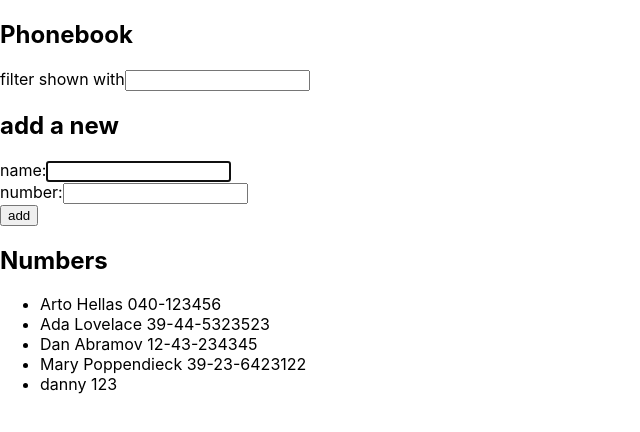
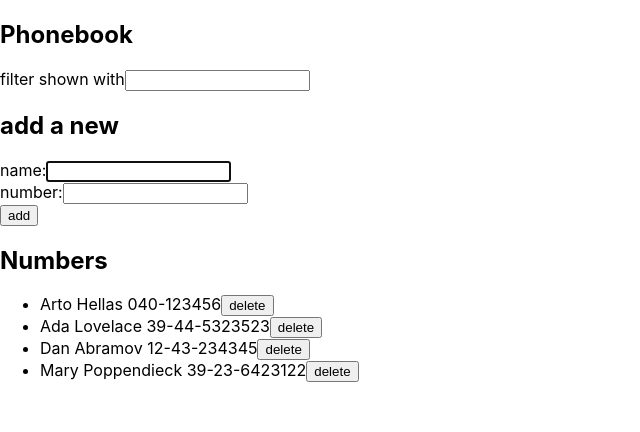
Before and after one commit to Danny626/react-exercises, a React (Create React App) app in the folder part2/phonebook/: page / in a window 1280 px wide. Shown: the top 432 px of the page, without its empty margins (0-640 px from the left). Built offline with nearby package versions, Linux system fonts and the light colour scheme; data requests are answered from the project's data file.

Commit message:
feat: delete person

```diff
--- a/part2/phonebook/db.json
+++ b/part2/phonebook/db.json
@@ -19,11 +19,6 @@
       "fname": "Mary Poppendieck",
       "number": "39-23-6423122",
       "id": 4
-    },
-    {
-      "fname": "danny",
-      "number": "123",
-      "id": 5
     }
   ]
 }
--- a/part2/phonebook/src/App.js
+++ b/part2/phonebook/src/App.js
@@ -72,6 +72,24 @@ const App = () => {
     setPersonsFiltered(personsFiltered);
   };
 
+  const deletePerson = (id, name) => {
+    console.log(id, name);
+    if(window.confirm(`Está seguro de eliminar a ${name}`)) {
+      personService
+        .remove(id)
+        .then(response => {
+          console.log(`${name} eliminado correctamente`);
+          setPersons(persons.filter(person => person.id !== id));
+          setPersonsFiltered(persons.filter(person => person.id !== id));
+        })
+        .catch(error => {
+          alert(`La persona ${name} ya fué eliminada del servidor`);
+          setPersons(persons.filter(person => person.id !== id));
+          setPersonsFiltered(persons.filter(person => person.id !== id));
+        })
+    }
+  }
+
   return (
     <div>
       <h2>Phonebook</h2>
@@ -93,6 +111,7 @@ const App = () => {
 
       <Persons
         personsFiltered={personsFiltered}
+        deletePerson={deletePerson}
       />
     </div>
   );
--- /dev/null
+++ b/part2/phonebook/src/components/Person.js
@@ -0,0 +1,12 @@
+import React from "react";
+
+const Person = ({person, deletePerson}) => {
+    return (
+      <li>
+        {person.fname} {person.number}
+        <button onClick={() => deletePerson(person.id, person.fname)}>delete</button>
+      </li>
+    );
+};
+
+export default Person;
--- a/part2/phonebook/src/components/Persons.js
+++ b/part2/phonebook/src/components/Persons.js
@@ -1,21 +1,14 @@
 import React from "react";
+import Person from "./Person";
 
-const Persons = ({personsFiltered}) => {
+const Persons = ({personsFiltered, deletePerson}) => {
     return (
       <ul>
         {personsFiltered.map(person =>
-          <Person key={person.id} person={person} />
+          <Person key={person.id} person={person} deletePerson={deletePerson} />
         )}
       </ul>
     );
 };
 
-const Person = ({person}) => {
-    return (
-      <li>
-        {person.fname} {person.number}
-      </li>
-    );
-};
-
 export default Persons;
--- a/part2/phonebook/src/services/persons.service.js
+++ b/part2/phonebook/src/services/persons.service.js
@@ -4,18 +4,24 @@ const baseUrl = 'http://localhost:3001/persons';
 const getAll = () => {
     const request = axios.get(baseUrl);
     return request.then(response => response.data);
-}
+};
 
 const create = newObject => {
     const request = axios.post(baseUrl, newObject);
     return request.then(response => response.data);
-}
+};
 
 const update = (id, newObject) => {
     const request = axios.put(`${baseUrl}/${id}`, newObject);
     return request.then(response => response.data);
-}
+};
 
-const exportedObject = { getAll, create, update }
+const remove = (id) => {
+    return axios
+            .delete(`${baseUrl}/${id}`)
+            .then(response => response.data);
+};
+
+const exportedObject = { getAll, create, update, remove }
 
 export default exportedObject;
```
